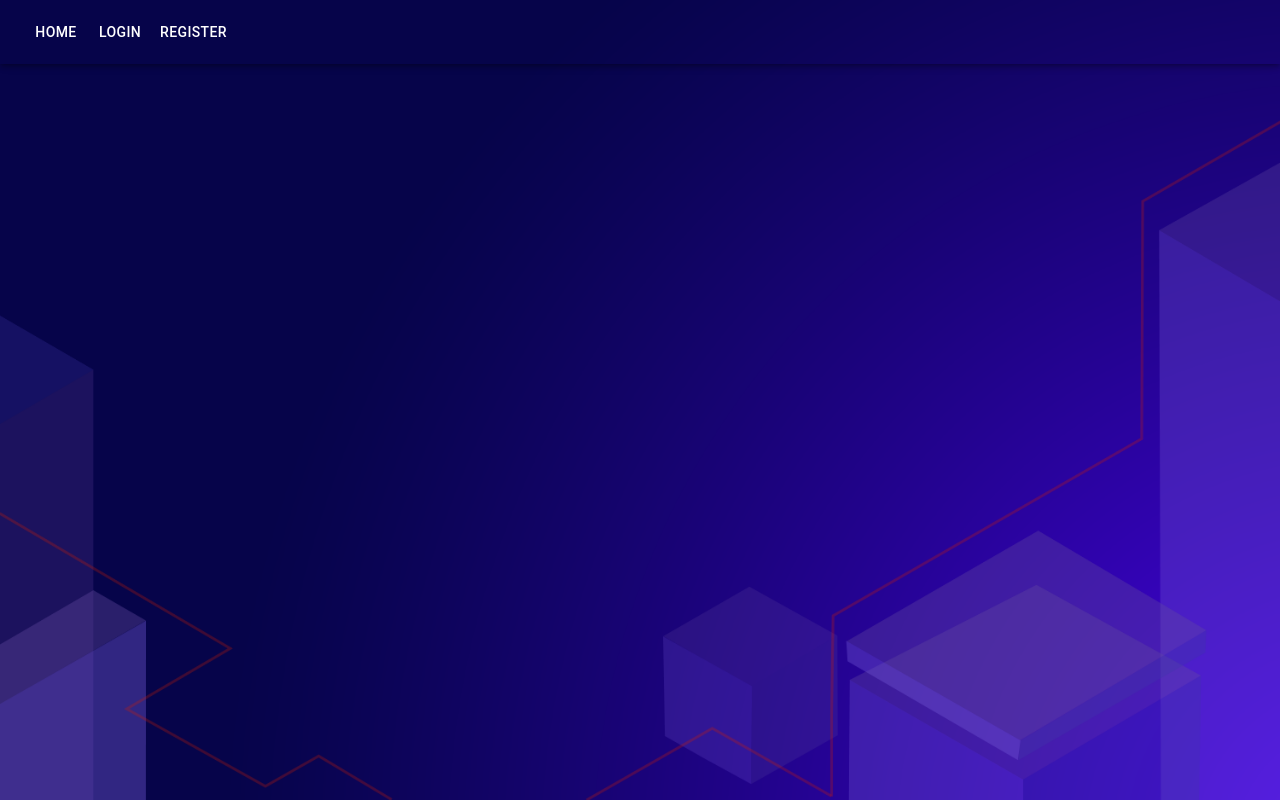
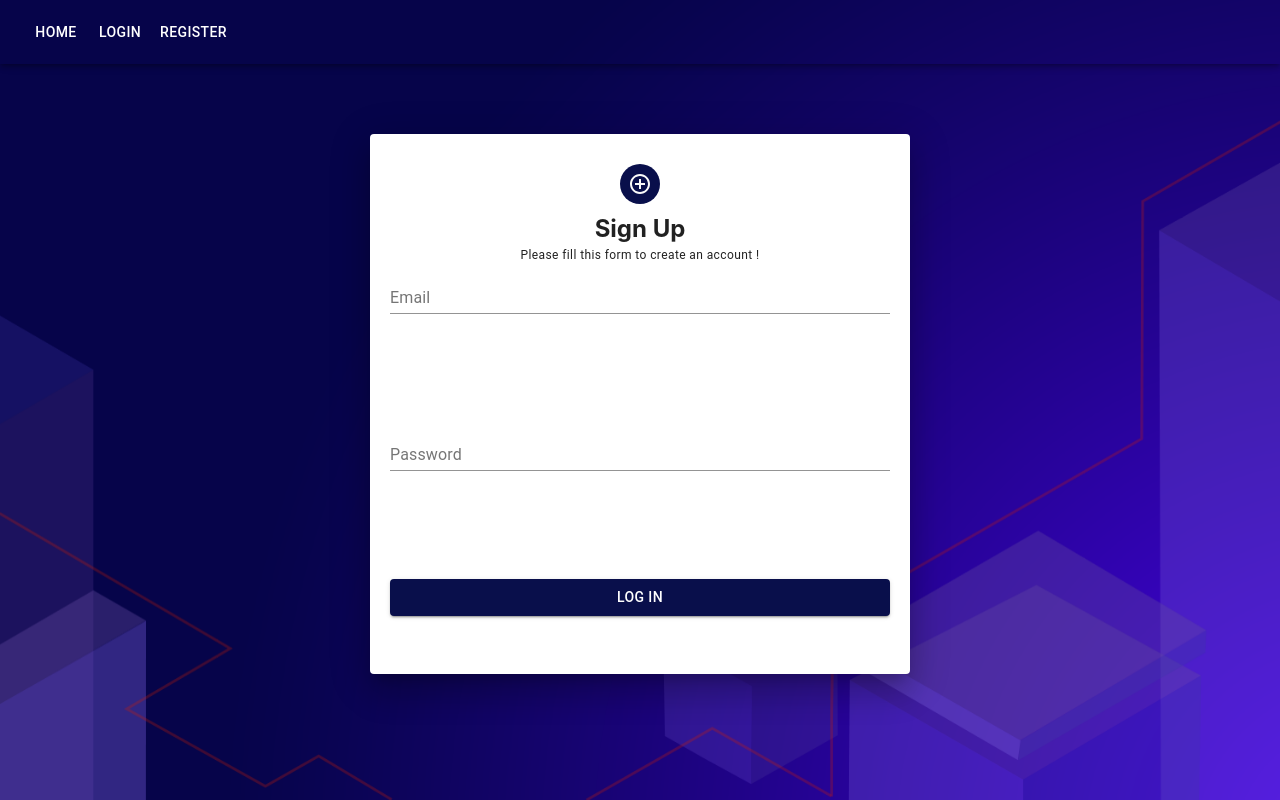
Before and after one commit to benceVadasz/get-to-know-lara-frontend, a React (Create React App) app: page /login in a window 1280 px wide. Built offline with nearby package versions, Linux system fonts and the light colour scheme.

Commit message:
add login form

```diff
--- a/src/App.js
+++ b/src/App.js
@@ -5,6 +5,7 @@ import {Route, BrowserRouter as Router} from "react-router-dom";
 import Inbox from "./components/Inbox";
 import Welcome from "./pages/Welcome";
 import Register from "./pages/Registration";
+import Login from "./pages/Login";
 
 function App() {
     return (
@@ -16,6 +17,7 @@ function App() {
                 <Route exact path="/inbox" children={<Inbox />} />
                 <Route exact path="/welcome" children={<Welcome />} />
                 <Route exact path="/register" children={<Register />} />
+                <Route exact path="/login" children={<Login />} />
             </Router>
         </div>
     );
--- /dev/null
+++ b/src/pages/Login.js
@@ -0,0 +1,109 @@
+import React, {useState} from "react";
+import axios from 'axios';
+import {
+    Grid,
+    Paper,
+    Avatar,
+    Typography,
+    TextField,
+    Button,
+} from "@material-ui/core";
+import AddCircleOutlineOutlinedIcon from "@material-ui/icons/AddCircleOutlineOutlined";
+import {BASE_URL} from "../constants";
+import Spinner from "react-spinner-material";
+
+function Login() {
+
+    const paperStyle = {
+        padding: "30px 20px",
+        height: 480,
+        width: 500,
+        margin: "70px auto",
+    };
+    const formStyle = {
+        height: 350,
+        display: "flex",
+        flexFlow: "column wrap",
+        justifyContent: "space-between",
+    };
+
+    const headerStyle = {margin: 0};
+    const avatarStyle = {backgroundColor: "#090F4B", marginBottom: 10};
+    const button = {backgroundColor: "#090F4B", color: "white"};
+    const load = {position: "fixed", top: "50%", left: "50%", transform: "translate(-50%, -50%)"}
+
+    const [email, setEmail] = useState("");
+    const [password, setPassword] = useState("");
+    const [loading, setLoading] = useState(false);
+
+    const submit = (e) => {
+        setLoading(true);
+        e.preventDefault();
+        axios
+            .post(`${BASE_URL}/login`, {
+                headers: {
+                    "Content-Type": "application/json",
+                },
+                email,
+                password,
+            })
+            .then((response) => {
+                setLoading(false);
+                window.location.href = "/";
+            })
+            .catch(function (error) {
+                alert(error);
+            });
+
+    };
+
+    if (loading)
+        return (
+            <div style={load}>
+                <Spinner
+                    size={120}
+                    spinnerColor={"#333"}
+                    spinnerWidth={2}
+                    visible={true}
+                    color={'black'}/>
+            </div>
+        );
+
+    return (
+        <div>
+            <Grid>
+                <Paper elevation={20} style={paperStyle}>
+                    <Grid align="center">
+                        <Avatar style={avatarStyle}>
+                            <AddCircleOutlineOutlinedIcon/>
+                        </Avatar>
+                        <h2 style={headerStyle}>Sign Up</h2>
+                        <Typography variant="caption" gutterBottom>
+                            Please fill this form to create an account !
+                        </Typography>
+                    </Grid>
+                    <form style={formStyle} onSubmit={submit}>
+                        <TextField
+                            onChange={(e) => setEmail(e.target.value)}
+                            fullWidth
+                            label="Email"
+                            placeholder="Enter your email"
+                        />
+                        <TextField
+                            onChange={(e) => setPassword(e.target.value)}
+                            fullWidth
+                            label="Password"
+                            type="password"
+                            placeholder="Enter your password"
+                        />
+                        <Button type="submit" variant="contained" style={button}>
+                            Log in
+                        </Button>
+                    </form>
+                </Paper>
+            </Grid>
+        </div>
+    );
+}
+
+export default Login;
```
